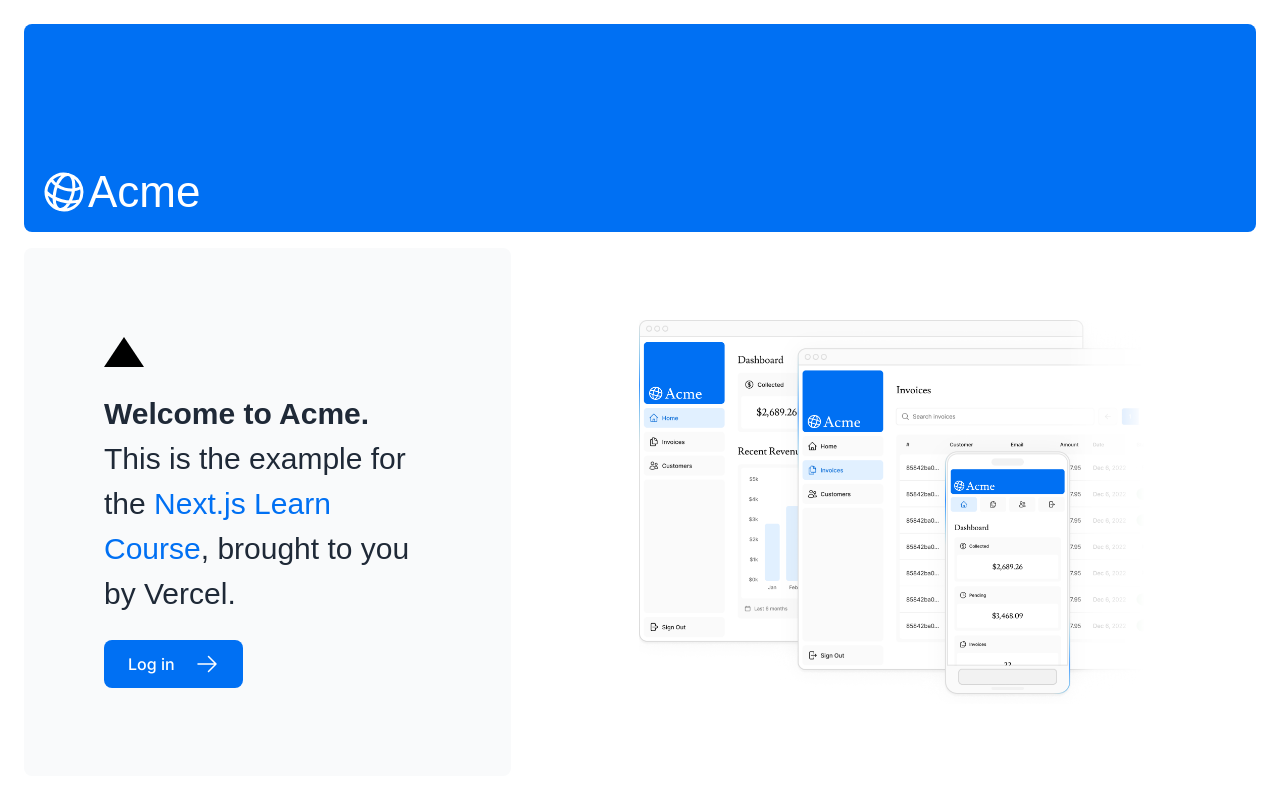
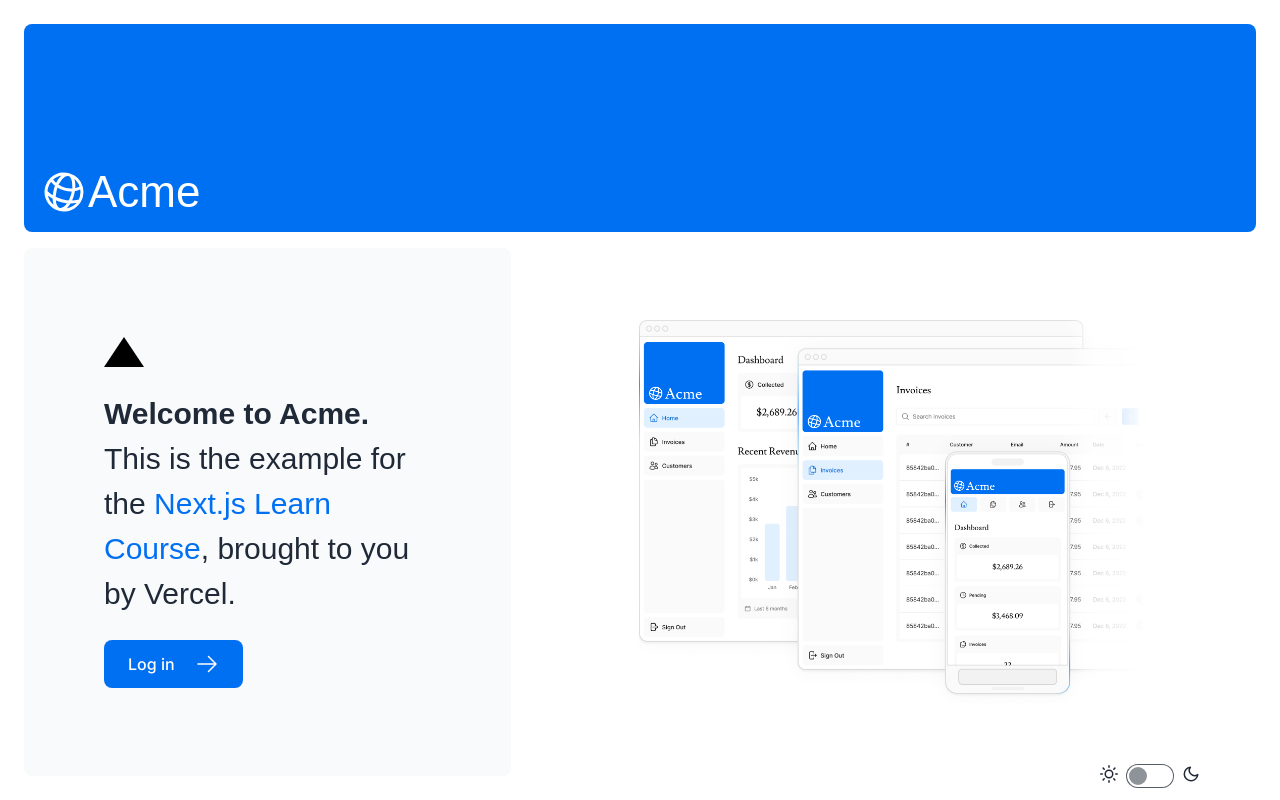
Before and after one commit to joe-boadi/activity101112-joeboadi-dev, a Next.js app: page / in a window 1280 px wide. Built offline with nearby package versions, Linux system fonts and the light colour scheme; a web font is replaced by a local one.

Commit message:
Update and modify file

```diff
--- a/app/layout.tsx
+++ b/app/layout.tsx
@@ -1,15 +1,6 @@
-import "@/app/ui/global.css";
-import { inter } from '@/app/ui/fonts'
-import { Metadata } from 'next';
-
-export const metadata: Metadata = {
-  title: {
-    template: '%s | Acme Dashboard',
-    default: 'Acme Dashboard',
-  },
-  description: 'The official Next.js Learn Dashboard built with App Router.',
-  metadataBase: new URL('https://next-learn-dashboard.vercel.sh'),
-};
+import '@/app/ui/global.css';
+import { inter } from '@/app/ui/fonts';
+import ThemeSwitch from '@/app/ui/theme-switch';
 
 export default function RootLayout({
   children,
@@ -17,8 +8,11 @@
   children: React.ReactNode;
 }) {
   return (
-    <html lang="en">
-      <body className={`${inter.className} antialiased`}>{children}</body>
+    <html data-theme="light" lang="en">
+      <body className={`${inter.className} relative antialiased`}>
+        {children}
+        <ThemeSwitch />
+      </body>
     </html>
   );
 }
```
